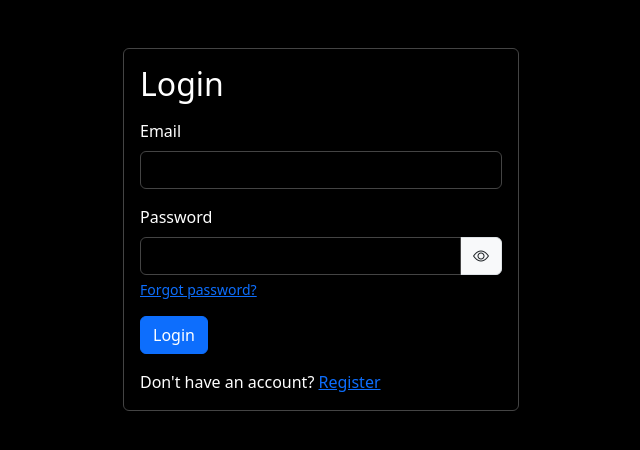
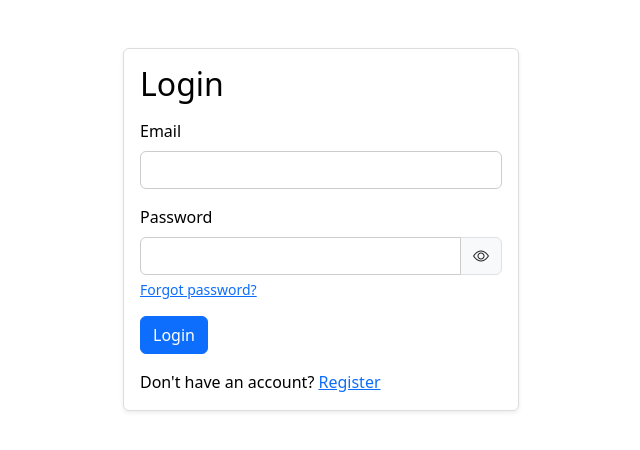
Before and after one commit to MEC-EAGLE/AIMA, a React (Vite) app in the folder myapp/: page /login in a window 1280 px wide. Shown: the top 450 px of the page, without its empty margins (319-959 px from the left). Built offline with nearby package versions, Linux system fonts and the light colour scheme.

Commit message:
Lighten black and white theme

```diff
--- a/myapp/src/components/Profile.tsx
+++ b/myapp/src/components/Profile.tsx
@@ -73,7 +73,7 @@ export default function Profile() {
             <ul className="list-group">
               {user.docs.map((d: Attachment, i: number) => (
                 <li key={i} className="list-group-item">
-                  <a href={d.data} download={d.name} className="text-white">
+                  <a href={d.data} download={d.name} className="link-primary">
                     {d.name}
                   </a>
                 </li>
--- a/myapp/src/components/Settings.tsx
+++ b/myapp/src/components/Settings.tsx
@@ -239,7 +239,7 @@ export default function Settings() {
               <ul className="list-group mb-3">
                 {user.docs.map((d: Attachment, i: number) => (
                   <li key={i} className="list-group-item">
-                    <a href={d.data} download={d.name} className="text-white">
+                    <a href={d.data} download={d.name} className="link-primary">
                       {d.name}
                     </a>
                   </li>
--- a/myapp/src/styles.css
+++ b/myapp/src/styles.css
@@ -3,8 +3,8 @@
 }
 
 body {
-  background-color: #000;
-  color: #fff;
+  background-color: #fff;
+  color: #000;
 }
 
 .navbar-brand img {
@@ -127,8 +127,8 @@ body {
 }
 
 .info-aima {
-  background-color: #111;
-  color: #fff;
+  background-color: #f8f9fa;
+  color: #000;
 }
 
 .info-aima h2 {
@@ -188,17 +188,17 @@ body {
 
 .card,
 .list-group-item {
-  background-color: #000;
-  color: #fff;
-  border-color: #444;
+  background-color: #fff;
+  color: #000;
+  border-color: #ddd;
 }
 
 .form-control {
-  background-color: #000;
-  color: #fff;
-  border-color: #444;
+  background-color: #fff;
+  color: #000;
+  border-color: #ccc;
 }
 
 .form-control::placeholder {
-  color: #888;
+  color: #777;
 }
```
